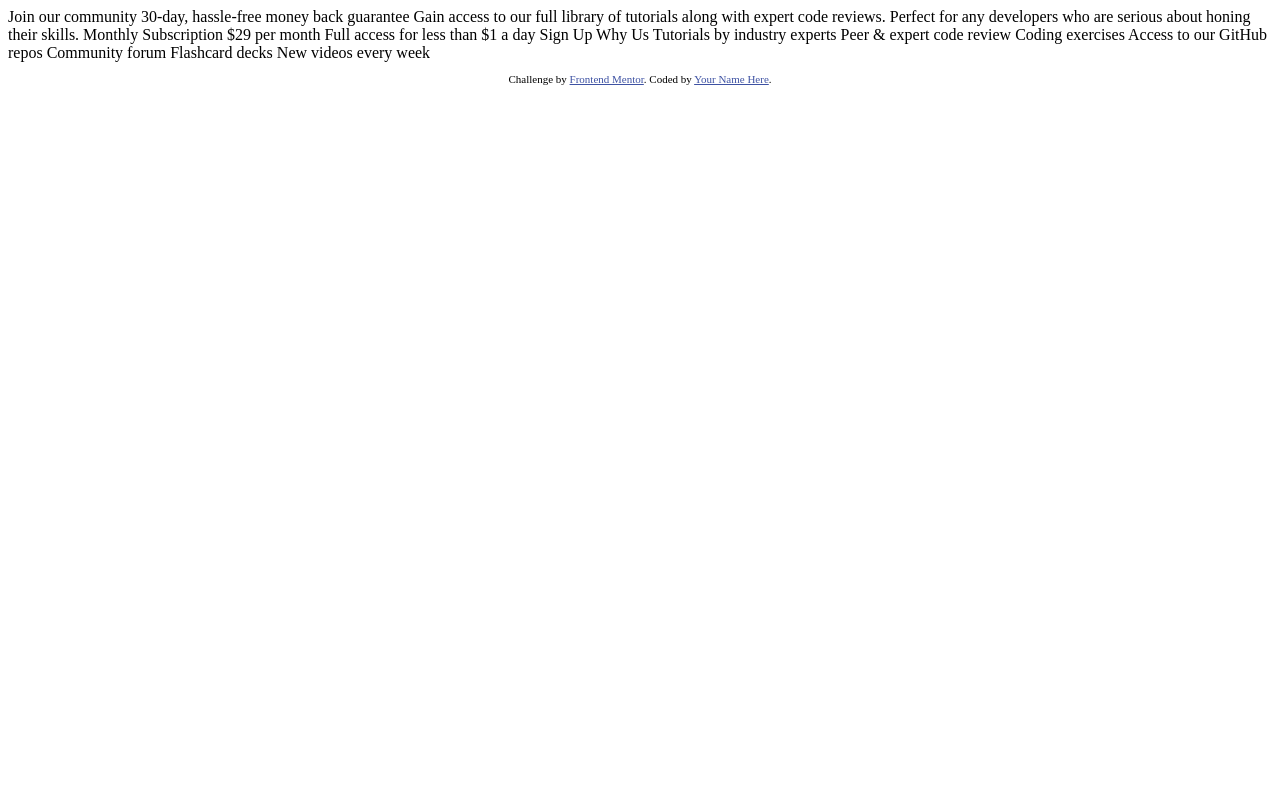
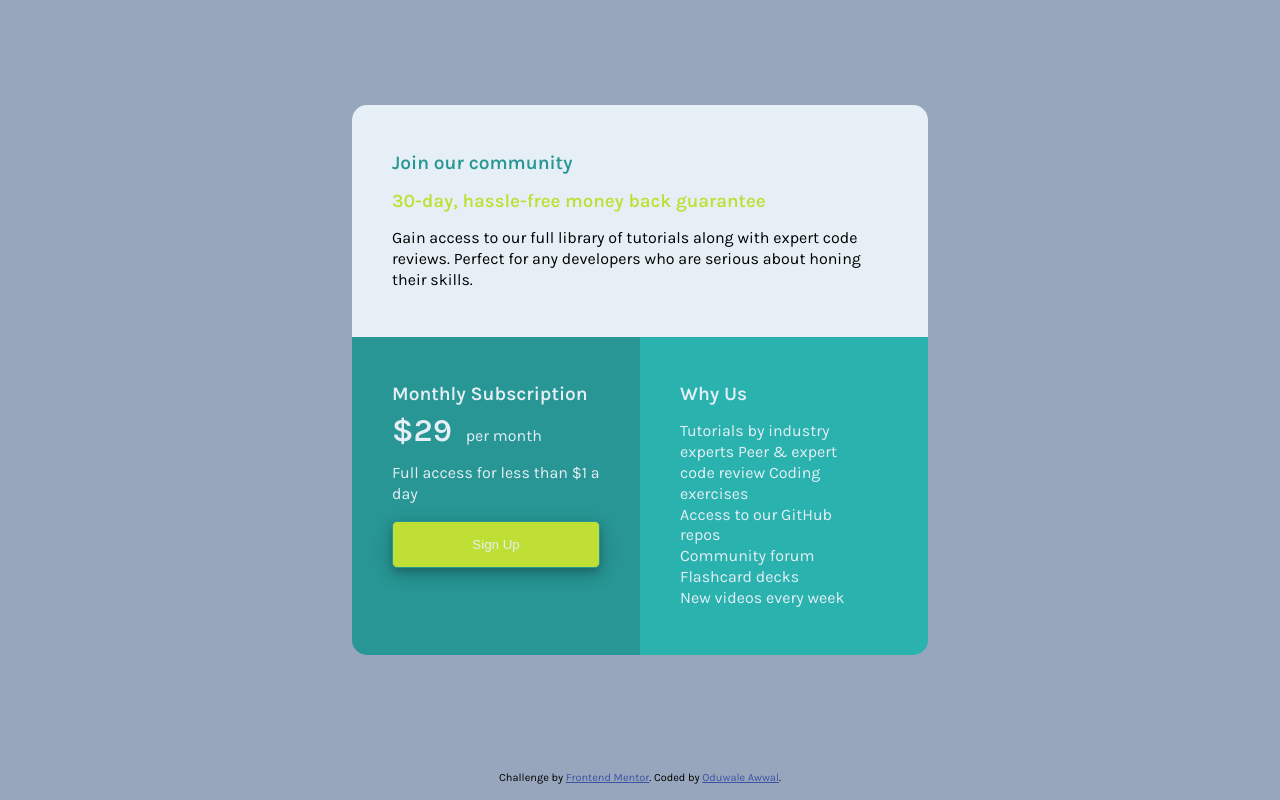
Before and after one commit to harwarl/CSS, a plain HTML site: page single-price-grid-component-master/index.html in a window 1280 px wide. Drawn offline with Linux system fonts and the light colour scheme.

Commit message:
single-price-grid-component-master

```diff
--- a/single-price-grid-component-master/index.html
+++ b/single-price-grid-component-master/index.html
@@ -1,49 +1,74 @@
 <!DOCTYPE html>
 <html lang="en">
   <head>
-  <meta charset="UTF-8">
-  <meta name="viewport" content="width=device-width, initial-scale=1.0"> <!-- displays site properly based on user's device -->
+    <meta charset="UTF-8" />
+    <meta name="viewport" content="width=device-width, initial-scale=1.0" />
+    <!-- displays site properly based on user's device -->
 
-  <link rel="icon" type="image/png" sizes="32x32" href="./images/favicon-32x32.png">
+    <link
+      rel="icon"
+      type="image/png"
+      sizes="32x32"
+      href="./images/favicon-32x32.png"
+    />
 
     <title>Frontend Mentor | Single Price Grid Component</title>
 
+    <link rel="preconnect" href="https://fonts.googleapis.com" />
+    <link rel="preconnect" href="https://fonts.gstatic.com" crossorigin />
+    <link
+      href="https://fonts.googleapis.com/css2?family=Karla:ital,wght@0,200..800;1,200..800&display=swap"
+      rel="stylesheet"
+    />
+    <link rel="stylesheet" href="./styles/index.css" />
     <!-- Feel free to remove these styles or customise in your own stylesheet 👍 -->
     <style>
-    .attribution { font-size: 11px; text-align: center; }
-    .attribution a { color: hsl(228, 45%, 44%); }
+      .attribution {
+        font-size: 11px;
+        text-align: center;
+      }
+      .attribution a {
+        color: hsl(228, 45%, 44%);
+      }
     </style>
   </head>
   <body>
-  Join our community
-
-  30-day, hassle-free money back guarantee
-
-  Gain access to our full library of tutorials along with expert code reviews.
-  Perfect for any developers who are serious about honing their skills.
-
-  Monthly Subscription
-
-  &dollar;29 per month
-
-  Full access for less than &dollar;1 a day
-
-  Sign Up
-
-  Why Us
-
-  Tutorials by industry experts
-  Peer &amp; expert code review
-  Coding exercises
-  Access to our GitHub repos
-  Community forum
-  Flashcard decks
-  New videos every week
-
+    <main class="main">
+      <div class="container">
+        <section class="section__one">
+          <h2>Join our community</h2>
+          <h3>30-day, hassle-free money back guarantee</h3>
+          <p>
+            Gain access to our full library of tutorials along with expert code
+            reviews. Perfect for any developers who are serious about honing
+            their skills.
+          </p>
+        </section>
+        <div class="bottom__container">
+          <section class="section__two">
+            <h2>Monthly Subscription</h2>
+            <p><span>&dollar;29</span> per month</p>
+            <p>Full access for less than &dollar;1 a day</p>
+            <button class="btn">Sign Up</button>
+          </section>
+          <section class="section__three">
+            <h2>Why Us</h2>
+            <p>
+              Tutorials by industry experts Peer &amp; expert code review Coding
+              exercises <br />
+              Access to our GitHub repos <br />Community forum <br />Flashcard
+              decks <br />New videos every week
+            </p>
+          </section>
+        </div>
+      </div>
+    </main>
     <footer>
       <p class="attribution">
-      Challenge by <a href="https://www.frontendmentor.io?ref=challenge" target="_blank">Frontend Mentor</a>.
-      Coded by <a href="#">Your Name Here</a>.
+        Challenge by
+        <a href="https://www.frontendmentor.io?ref=challenge" target="_blank"
+          >Frontend Mentor</a
+        >. Coded by <a href="#">Oduwale Awwal</a>.
       </p>
     </footer>
   </body>
--- /dev/null
+++ b/single-price-grid-component-master/styles/index.css
@@ -0,0 +1,141 @@
+:root {
+  --color-primary-cyan_dark: hsl(179, 59%, 37%);
+  --color-primary-cyan_light: hsl(179, 62%, 43%);
+  --color-primary-yellow: hsl(71, 73%, 54%);
+  --color-neutral-gray: hsl(204, 43%, 93%);
+  --color-neutral-blue: hsl(218, 22%, 67%);
+}
+
+body {
+  font-family: Karla;
+  margin: 0;
+  padding: 0;
+  font-size: 16px;
+  box-sizing: border-box;
+  background-color: var(--color-neutral-blue);
+}
+
+.main {
+  height: 95vh;
+  width: 100vw;
+  display: flex;
+  justify-content: center;
+  align-items: center;
+}
+
+.container {
+  width: 45%;
+  border: none;
+}
+
+.bottom__container {
+  display: grid;
+  grid-template-columns: repeat(2, 1fr);
+  grid-template-rows: 1fr;
+}
+
+section {
+  padding: 30px 40px;
+}
+
+h2,
+h3,
+span {
+  font-weight: 600;
+}
+
+h2 {
+  font-size: 1.2em;
+  /* padding: 5px 0; */
+  color: var(--color-neutral-gray);
+}
+
+h3 {
+  margin: 0px;
+}
+
+span {
+  font-size: 2em;
+  padding-right: 10px;
+}
+
+p {
+  line-height: 130%;
+  text-align: left;
+}
+
+.section__one {
+  background-color: var(--color-neutral-gray);
+  border-radius: 15px 15px 0 0;
+  padding: 30px 40px;
+}
+
+.section__one > h2 {
+  color: var(--color-primary-cyan_dark);
+}
+
+.section__one > h3 {
+  color: var(--color-primary-yellow);
+}
+
+.section__two {
+  background-color: var(--color-primary-cyan_dark);
+  color: var(--color-neutral-gray);
+  border-radius: 0 0 0 15px;
+}
+
+.section__three {
+  background-color: var(--color-primary-cyan_light);
+  color: var(--color-neutral-gray);
+  padding-right: 60px;
+  border-radius: 0 0 15px 0;
+}
+
+.btn {
+  width: 100%;
+  padding: 15px 0;
+  border: 1px solid var(--color-primary-cyan_dark);
+  background-color: var(--color-primary-yellow);
+  border-radius: 5px;
+  color: var(--color-neutral-gray);
+  box-shadow: 0 4px 8px 0 rgba(0, 0, 0, 0.2), 0 6px 20px 0 rgba(0, 0, 0, 0.19);
+}
+
+@media (max-width: 866px) {
+  .container {
+    display: flex;
+    flex-direction: column;
+  }
+
+  .bottom__container {
+    display: flex;
+    flex-direction: column;
+  }
+
+  h2 {
+    font-size: 1.3em;
+    margin: 25px 0px;
+  }
+
+  section {
+    padding: 0px 40px 20px 40px;
+  }
+
+  p {
+    line-height: 20pt;
+  }
+
+  .section__one {
+    line-height: 130%;
+    padding: 0px 40px 20px 40px;
+    border-radius: 10px 10px 0 0;
+  }
+
+  .section__two {
+    border-radius: 0 0 0 0;
+  }
+
+  .section__three {
+    border-radius: 0 0 10px 10px;
+  }
+}
```
Lines whose indentation alone changed are shown as unchanged.
